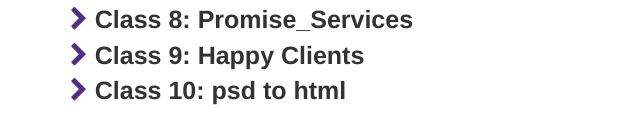
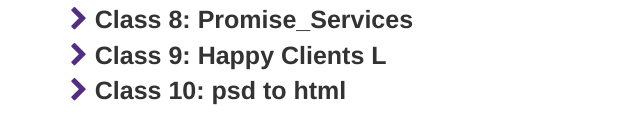
Before and after one commit to mahichy/150-sections, a plain HTML site: page index.html in a window 1280 px wide. Shown: the part 673-797 px from the top of the page, 0-640 px from the left. Drawn offline with Linux system fonts and the light colour scheme; a script that the page names is missing.

Commit message:
Update index.html

```diff
--- a/index.html
+++ b/index.html
@@ -37,7 +37,7 @@
 								  </a> </li>
 								<li><i class="fa fa-chevron-right"></i> <a target="_blank" href="/class-8/index.html"> Class 8: Promise_Services
 								  </a> </li>
-								<li><i class="fa fa-chevron-right"></i> <a target="_blank" href="/class-9/index.html"> Class 9: Happy Clients
+								<li><i class="fa fa-chevron-right"></i> <a target="_blank" href="/class-9/index.html"> Class 9: Happy Clients L
 								  </a> </li>
 								<li><i class="fa fa-chevron-right"></i> <a target="_blank" href="/
 									class-10/index.html"> Class 10: psd to html
```
